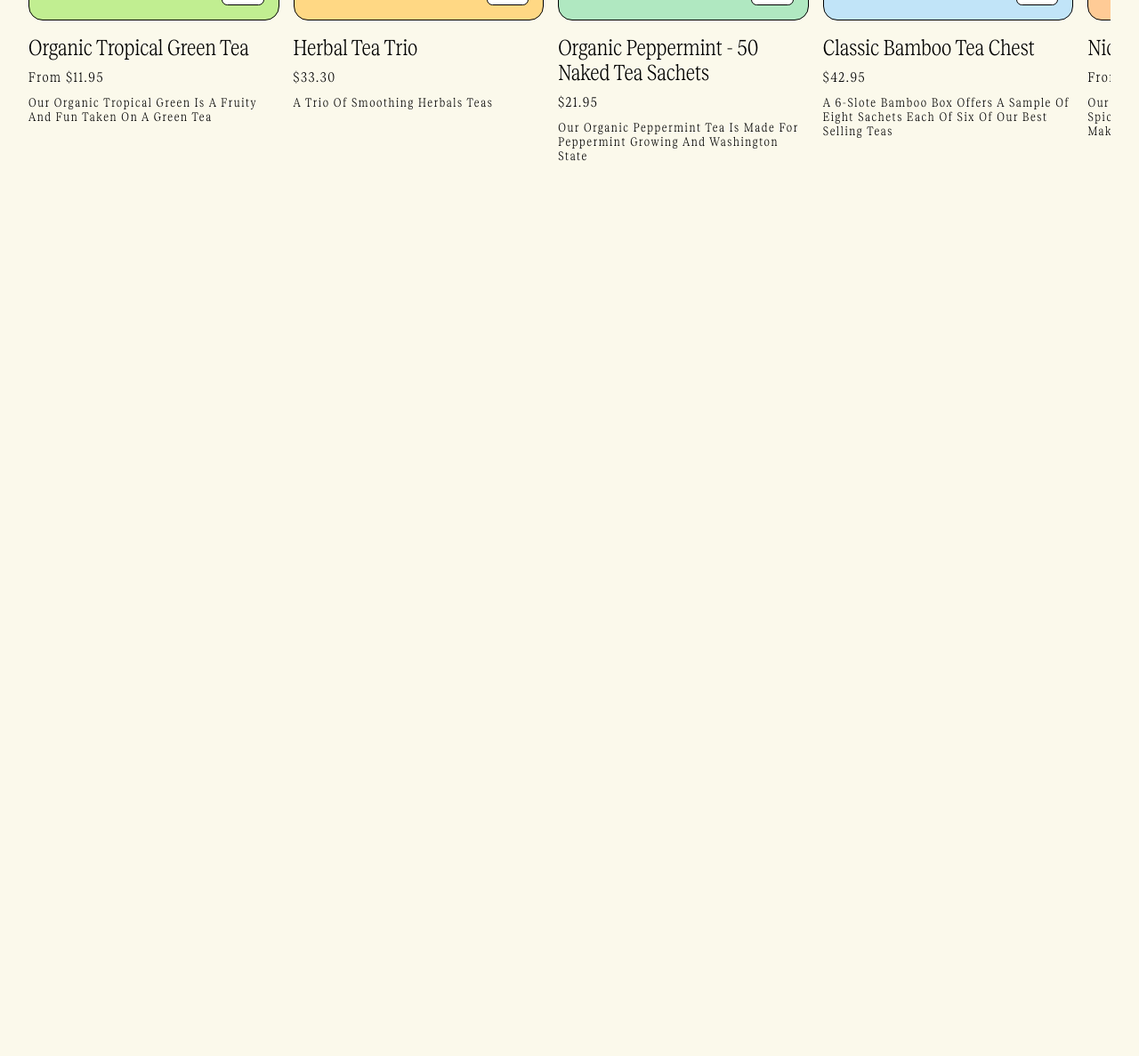
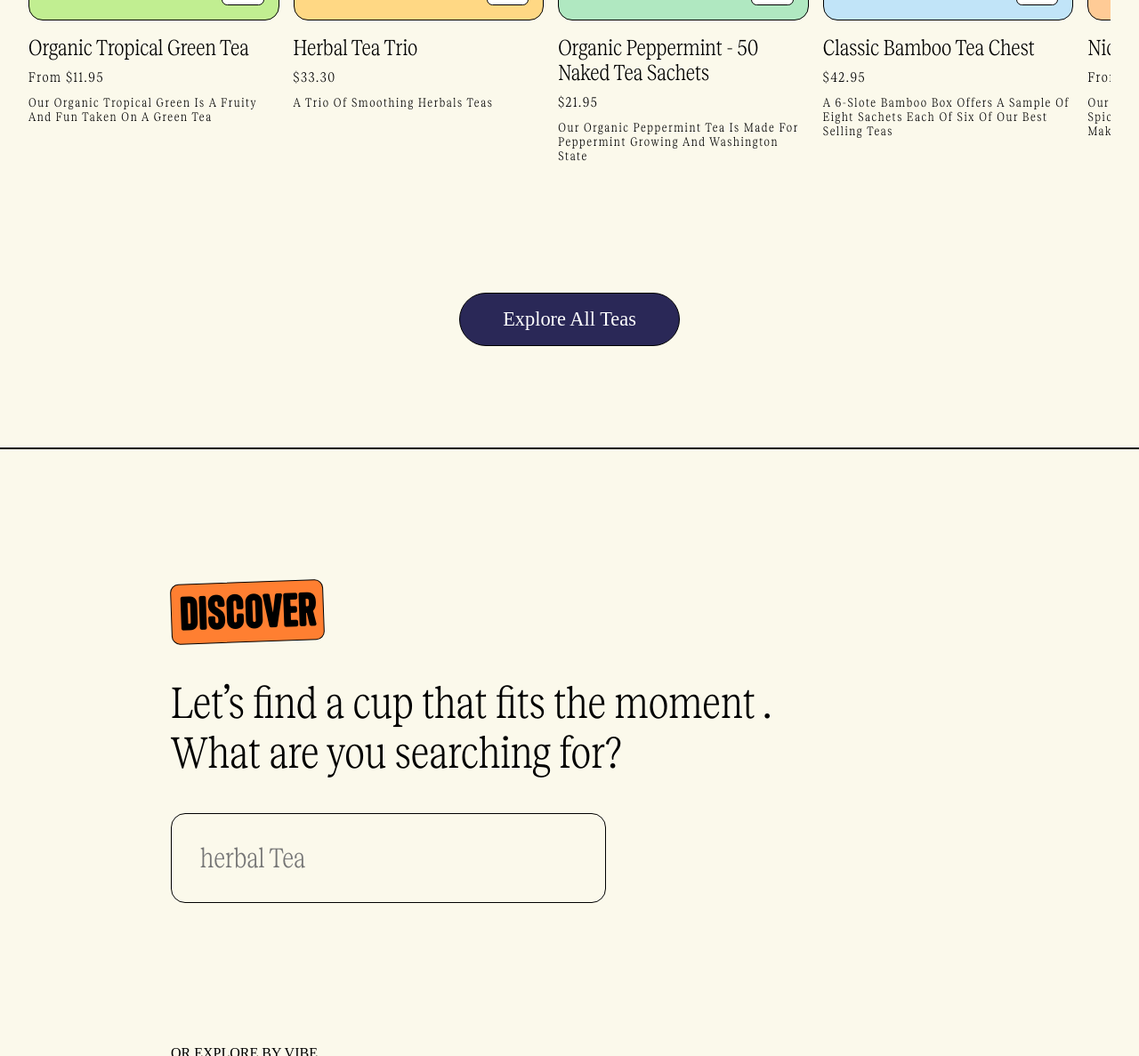
Before and after one commit to Rikit-kumar/Responsive---Two-leaves-website, a plain HTML site: page index.html in a window 1280 px wide. Shown: the part 1613-2800 px from the top of the page at 89% size. Before the commit the page ends 1876 px from the top, so only its background shows below. Drawn offline with nearby package versions, Linux system fonts and the light colour scheme.

Commit message:
new updation page3

```diff
--- a/index.html
+++ b/index.html
@@ -1,17 +1,29 @@
 <!doctype html>
 <html lang="en">
-
   <head>
     <meta charset="UTF-8" />
     <meta name="viewport" content="width=device-width, initial-scale=1.0" />
     <title>Two Leaves and a Bud</title>
     <link rel="stylesheet" href="style.css" />
-    <link rel="stylesheet" href="tablet.css" media="screen and (max-width: 1024px)" />
-    <link rel="stylesheet" href="mobile.css" media="screen and (max-width: 480px)" />
-    <link rel="shortcut icon"
+    <link
+      rel="stylesheet"
+      href="tablet.css"
+      media="screen and (max-width: 1024px)"
+    />
+    <link
+      rel="stylesheet"
+      href="mobile.css"
+      media="screen and (max-width: 480px)"
+    />
+    <link
+      rel="shortcut icon"
       href="https://www.twoleavestea.com/cdn/shop/files/Twoleaves_logo.svg?v=1768205424&width=420"
-        type="image/x-icon" />
-    <link href="https://cdn.jsdelivr.net/npm/remixicon@4.9.0/fonts/remixicon.css" rel="stylesheet" />
+      type="image/x-icon"
+    />
+    <link
+      href="https://cdn.jsdelivr.net/npm/remixicon@4.9.0/fonts/remixicon.css"
+      rel="stylesheet"
+    />
   </head>
 
   <body>
@@ -32,7 +44,10 @@
       </div>
 
       <div class="nav-center">
-            <img src="https://www.twoleavestea.com/cdn/shop/files/Twoleaves_logo.svg?v=1768205424&width=420" alt="" />
+        <img
+          src="https://www.twoleavestea.com/cdn/shop/files/Twoleaves_logo.svg?v=1768205424&width=420"
+          alt=""
+        />
       </div>
 
       <div class="nav-right">
@@ -42,11 +57,21 @@
           <a href="">tea journal</a>
         </div>
         <div class="nav-right2">
-                <svg width="22" height="31" viewBox="0 0 22 31" fill="none" xmlns="http://www.w3.org/2000/svg">
-                    <path d="M21.5 10V24.5C21.5 27.5376 19.0376 30 16 30H6C2.96243 30 0.5 27.5376 0.5 24.5V10H21.5Z"
-                        stroke="#201C1A"></path>
-                    <path d="M5 9.5V6.5C5 3.18629 7.68629 0.5 11 0.5C14.3137 0.5 17 3.18629 17 6.5V9.5"
-                        stroke="#201C1A"></path>
+          <svg
+            width="22"
+            height="31"
+            viewBox="0 0 22 31"
+            fill="none"
+            xmlns="http://www.w3.org/2000/svg"
+          >
+            <path
+              d="M21.5 10V24.5C21.5 27.5376 19.0376 30 16 30H6C2.96243 30 0.5 27.5376 0.5 24.5V10H21.5Z"
+              stroke="#201C1A"
+            ></path>
+            <path
+              d="M5 9.5V6.5C5 3.18629 7.68629 0.5 11 0.5C14.3137 0.5 17 3.18629 17 6.5V9.5"
+              stroke="#201C1A"
+            ></path>
           </svg>
 
           <div class="nav-right-svg-circle">0</div>
@@ -67,73 +92,68 @@
       </section>
 
       <section class="page2">
-
-
         <div class="page2-top">
           <h2>
-                    A <em>great</em> cup starts with a careful pluck - the top two leaves and a bud.
+            A <em>great</em> cup starts with a careful pluck - the top two
+            leaves and a bud.
           </h2>
         </div>
 
         <div class="page2-btn">
-
           <button>Best Sellers</button>
         </div>
 
-
-
         <div class="page2-bottom">
-
-
           <div class="card">
             <div class="card-top">
-
               <div class="top">
-                            <div class="top-left">
-                                TEA SACHETS
-                            </div>
+                <div class="top-left">TEA SACHETS</div>
 
                 <div class="top-right">
                   <span> <i class="ri-star-fill"></i></span> 4.71 (84)
                 </div>
               </div>
 
-                        <img src="https://www.twoleavestea.com/cdn/shop/files/organic_tropical_green_tea_sachet_featured.webp?v=1771579242&width=600.0" alt="">
+              <img
+                src="https://www.twoleavestea.com/cdn/shop/files/organic_tropical_green_tea_sachet_featured.webp?v=1771579242&width=600.0"
+                alt=""
+              />
 
               <div class="bottom">
                 <span><i class="ri-add-line"></i></span>
                 <div>Add</div>
               </div>
-
             </div>
 
             <div class="card-bottom">
               <h3>Organic Tropical Green Tea</h3>
               <h5>From $11.95</h5>
-                        <p>Our organic tropical green is a fruity and fun taken on a green tea</p>
+              <p>
+                Our organic tropical green is a fruity and fun taken on a green
+                tea
+              </p>
             </div>
           </div>
 
           <div class="card">
             <div class="card-top">
-
               <div class="top">
-                            <div class="top-left">
-                                Gifts & samplers
-                            </div>
+                <div class="top-left">Gifts & samplers</div>
 
                 <div class="top-right">
                   <span> <i class="ri-star-fill"></i></span> 5 (2)
                 </div>
               </div>
 
-                        <img src="https://www.twoleavestea.com/cdn/shop/files/bundle-herbal-tea-trio-featured-image.webp?v=1772174356&width=240" alt="">
+              <img
+                src="https://www.twoleavestea.com/cdn/shop/files/bundle-herbal-tea-trio-featured-image.webp?v=1772174356&width=240"
+                alt=""
+              />
 
               <div class="bottom">
                 <span><i class="ri-add-line"></i></span>
                 <div>Add</div>
               </div>
-
             </div>
 
             <div class="card-bottom">
@@ -143,136 +163,176 @@
             </div>
           </div>
 
-
           <div class="card">
             <div class="card-top">
-
               <div class="top">
-                            <div class="top-left">
-                                Naked SACHETS
-                            </div>
+                <div class="top-left">Naked SACHETS</div>
 
                 <div class="top-right">
                   <span> <i class="ri-star-fill"></i></span> 5 (11)
                 </div>
               </div>
 
-                        <img src="https://www.twoleavestea.com/cdn/shop/files/peppermint_naked_featured.webp?v=1771580547&width=240" alt="">
+              <img
+                src="https://www.twoleavestea.com/cdn/shop/files/peppermint_naked_featured.webp?v=1771580547&width=240"
+                alt=""
+              />
 
               <div class="bottom">
                 <span><i class="ri-add-line"></i></span>
                 <div>Add</div>
               </div>
-
             </div>
 
             <div class="card-bottom">
               <h3>Organic Peppermint - 50 Naked Tea Sachets</h3>
               <h5>$21.95</h5>
-                        <p>Our organic peppermint tea is made for peppermint growing and Washington State</p>
+              <p>
+                Our organic peppermint tea is made for peppermint growing and
+                Washington State
+              </p>
             </div>
           </div>
 
-
           <div class="card">
             <div class="card-top">
-
               <div class="top">
-                            <div class="top-left">
-                                gift samplers
-                            </div>
+                <div class="top-left">gift samplers</div>
 
                 <div class="top-right">
                   <span> <i class="ri-star-fill"></i></span> 4.85 (41)
                 </div>
               </div>
 
-                        <img src="https://www.twoleavestea.com/cdn/shop/files/Bamboo_Tea_Chest.webp?v=1772543139&width=240" alt="">
+              <img
+                src="https://www.twoleavestea.com/cdn/shop/files/Bamboo_Tea_Chest.webp?v=1772543139&width=240"
+                alt=""
+              />
 
               <div class="bottom">
                 <span><i class="ri-add-line"></i></span>
                 <div>Add</div>
               </div>
-
             </div>
 
             <div class="card-bottom">
               <h3>classic bamboo tea chest</h3>
               <h5>$42.95</h5>
-                        <p>a 6-slote bamboo box offers a sample of eight sachets each of six of our best selling teas</p>
+              <p>
+                a 6-slote bamboo box offers a sample of eight sachets each of
+                six of our best selling teas
+              </p>
             </div>
           </div>
 
-
           <div class="card">
             <div class="card-top">
-
               <div class="top">
-                            <div class="top-left">
-                                latte mix
-                            </div>
+                <div class="top-left">latte mix</div>
 
                 <div class="top-right">
                   <span> <i class="ri-star-fill"></i></span> 4.24 (17)
                 </div>
               </div>
 
-                        <img src="https://www.twoleavestea.com/cdn/shop/files/Latte_Mix_b400f40c-730f-4122-9058-cfc4e5bf8faf.webp?v=1771389945&width=240" alt="">
+              <img
+                src="https://www.twoleavestea.com/cdn/shop/files/Latte_Mix_b400f40c-730f-4122-9058-cfc4e5bf8faf.webp?v=1771389945&width=240"
+                alt=""
+              />
 
               <div class="bottom">
                 <span><i class="ri-add-line"></i></span>
                 <div>Add</div>
               </div>
-
             </div>
 
             <div class="card-bottom">
               <h3>nice chai tea latte mix</h3>
               <h5>From $12.95</h5>
-                        <p>Our nice chai not to sweet, not too spicy, powerded latte mix meant of makking tea lattes simple</p>
+              <p>
+                Our nice chai not to sweet, not too spicy, powerded latte mix
+                meant of makking tea lattes simple
+              </p>
             </div>
           </div>
 
-
           <div class="card">
             <div class="card-top">
-
               <div class="top">
-                            <div class="top-left">
-                                TEA SACHETS
-                            </div>
+                <div class="top-left">TEA SACHETS</div>
 
                 <div class="top-right">
                   <span> <i class="ri-star-fill"></i></span> 4.79 (108)
                 </div>
               </div>
 
-                        <img src="https://www.twoleavestea.com/cdn/shop/files/organic_high_mountain_chai_tea_sachet_featured.webp?v=1771578289&width=240" alt="">
+              <img
+                src="https://www.twoleavestea.com/cdn/shop/files/organic_high_mountain_chai_tea_sachet_featured.webp?v=1771578289&width=240"
+                alt=""
+              />
 
               <div class="bottom">
                 <span><i class="ri-add-line"></i></span>
                 <div>Add</div>
               </div>
-
             </div>
 
             <div class="card-bottom">
               <h3>Organic Mountain high chai Tea</h3>
               <h5>From $11.95</h5>
-                        <p>an odd to our rocky mountain roots, our organic mountain chai take your tastebuds downed a spice-filled ski slope</p>
+              <p>
+                an odd to our rocky mountain roots, our organic mountain chai
+                take your tastebuds downed a spice-filled ski slope
+              </p>
+            </div>
           </div>
         </div>
 
+        <div class="page2-bottom-btn">
+          <button>Explore All Teas</button>
+        </div>
+      </section>
 
+      <section class="page3">
+        <div class="page3-content">
 
-
+          <div class="content-top">
+            <div class="top-btn">
+              <button>Discover</button>
             </div>
 
+            <h3>
+              Let’s find a cup that fits the moment . What are you searching
+              for?
+            </h3>
 
+            <input type="text" placeholder="herbal Tea">
+          </div>
 
+          <div class="content-bottom">
+            <h4>Or explore by vibe...</h4>
 
+            <div class="content-bottom-btns">
+                <div class="btn">A Sweet treat</div>
+                <div class="btn">Evening unwind</div>
+                <div class="btn">focused and clear</div>
+                <div class="btn">caffeine!</div>
+                <div class="btn">caffine-free</div>
+                <div class="btn">ceremony-worth</div>
+                <div class="btn">whole leaf</div>
+                <div class="btn">over ice</div>
+                <div class="btn">lattes</div>
+                <div class="btn">black tea</div>
+                <div class="btn">green tea</div>
+                <div class="btn">herbal tea</div>
+                <div class="btn">organic</div>
+                <div class="btn">barista favorits</div>
+                <div class="btn">clam & cozy</div>
+                <div class="btn">fruit forward</div>
+            </div>
+          </div>
+        </div>
       </section>
     </main>
   </body>
-
 </html>
--- a/mobile.css
+++ b/mobile.css
@@ -99,3 +99,29 @@
   width: 70vw;
 
 }
+
+.page2-bottom-btn{
+  height: 5rem;
+}
+
+.page2-bottom-btn button{
+  padding: 1rem 4rem;
+  margin-bottom: 4rem;
+}
+
+.page3{
+  padding: 3rem 0rem;
+}
+
+.page3 .page3-content{
+  width: 90%;
+  gap:2rem;
+}
+
+.content-top input{
+  width: 100%;
+  padding: 1.7rem 1rem;
+  border: 1px solid black;
+  border-radius: 0.5rem;
+  margin-bottom: 1rem;
+}
--- a/style.css
+++ b/style.css
@@ -248,6 +248,7 @@ main{
 .page2{
   width: 100%;
   min-height: 100vh;
+  border-bottom: 2px solid rgb(0, 0, 0);
 
 }
 
@@ -432,3 +433,168 @@ main{
 .card:nth-child(6) .card-top{
   background-color: #FFD1B8;
 }
+
+.page2-bottom-btn{
+  width: 100%;
+  display: flex;
+  align-items: center;
+  justify-content: center;
+  height: 30vh;
+
+}
+
+.page2-bottom-btn button{
+  padding: 1rem 3rem;
+  border: none;
+  background-color:#2A2857;
+  font-size: clamp(1.2rem, 3vw, 1.4rem);
+  width: fit-content;
+  border: 1px solid black;
+  font-family: recless;
+  border-radius: 2rem;
+  color: white;
+  margin-bottom: 3rem;
+}
+
+.page2-bottom-btn button:hover{
+  background-color: white;
+  color: #2A2857;
+  border: 1px solid #2A2857;
+  box-shadow: inset 0 0 0 2px #2A2857;
+  transition: all ease 0.2s;
+}
+
+.page3{
+  min-height : 100vh;
+  width: 100vw;
+  /* background-color: #DAAEEA; */
+  /* margin-top: 10rem; */
+  display: flex;
+  align-items: center;
+  justify-content: center;
+  flex-direction: column;
+  padding: 5rem 0rem;
+
+}
+
+.page3 .page3-content{
+  width: 70%;
+  height: 100vh;
+  /* background-color: tomato; */
+  margin-top: 5rem;
+  display: flex;
+  align-items: flex-start;
+  justify-content: center;
+  flex-direction: column;
+  gap: 10rem;
+
+}
+
+.page3-content .content-top{
+  width: 100%;
+  height: 50vh;
+  display: flex;
+  align-items: flex-start;
+  justify-content: center;
+  flex-direction: column;
+  gap: 2.5rem;
+
+
+}
+
+.content-top .top-btn{
+  width: 100%;
+  display: flex;
+  align-items: flex-start;
+  justify-content: flex-start;
+}
+
+.top-btn button{
+  display: flex;
+  padding: 0.1rem 0.5rem;
+  border: none;
+  background-color: #FF7F31;
+  font-size: clamp(2rem, 4vw, 3.4rem);
+  width: fit-content;
+  border: 1px solid black;
+  text-transform: uppercase;
+  font-weight: 700;
+  font-family: midnight;
+  transform: rotate(-2deg);
+  border-radius: 0.6rem;
+
+}
+
+.content-top h3{
+  font-size: clamp(2rem, 4vw, 5rem);
+  font-weight: 300;
+  font-family: reckless;
+  font-weight: 100;
+  width: 80%;
+
+}
+
+.content-top input{
+  padding: 2rem 8rem 2rem 2rem;
+  background-color: transparent;
+  border-radius: 1rem;
+  border: 1px solid black;
+  display: flex;
+  align-items: center;
+  justify-content: center;
+  font-size: 2rem;
+  font-weight: 300;
+  font-family: reckless;
+}
+
+.content-top input:focus{
+  outline: none;
+  border: 2px solid #FF7F31;
+}
+
+.content-top input::placeholder{
+  font-size: 2rem;
+  font-weight: 300;
+  font-family: reckless;
+}
+
+.page3 .content-bottom{
+  width: 100%;
+  height: 60vh;
+  display: flex;
+  align-items: flex-start;
+  justify-content: flex-start;
+  flex-direction: column;
+  gap: 2.5rem;
+}
+
+.content-bottom h4{
+  font-size: clamp(0.9rem, 2vw, 1rem);
+  text-transform: uppercase;
+  font-weight: 300;
+
+}
+
+.content-bottom-btns{
+  width: 100%;
+  display: flex;
+  align-items: flex-start;
+  justify-content: flex-start;
+  flex-wrap: wrap;
+  gap: 0.5rem;
+}
+
+.content-bottom-btns .btn{
+  padding: 0.5rem 1.5rem;
+  border-radius: 0.8rem;
+  border: 1px solid black;
+  font-size: clamp(1.6rem, 3vw, 2rem);
+  text-transform: capitalize;
+  font-weight: 100;
+  background-color: #c0dbffcc;
+
+}
+
+.content-bottom-btns .btn:hover{
+  background-color: #71b2fcbe;
+}
--- a/tablet.css
+++ b/tablet.css
@@ -96,3 +96,16 @@
   width: 33vw;
 
 }
+
+.page2-bottom-btn{
+  height: 10rem;
+}
+
+.page3{
+  padding: 3rem 0rem;
+}
+
+.page3 .page3-content{
+  width: 90%;
+  gap:4rem;
+}
```
Lines whose indentation alone changed are shown as unchanged.
